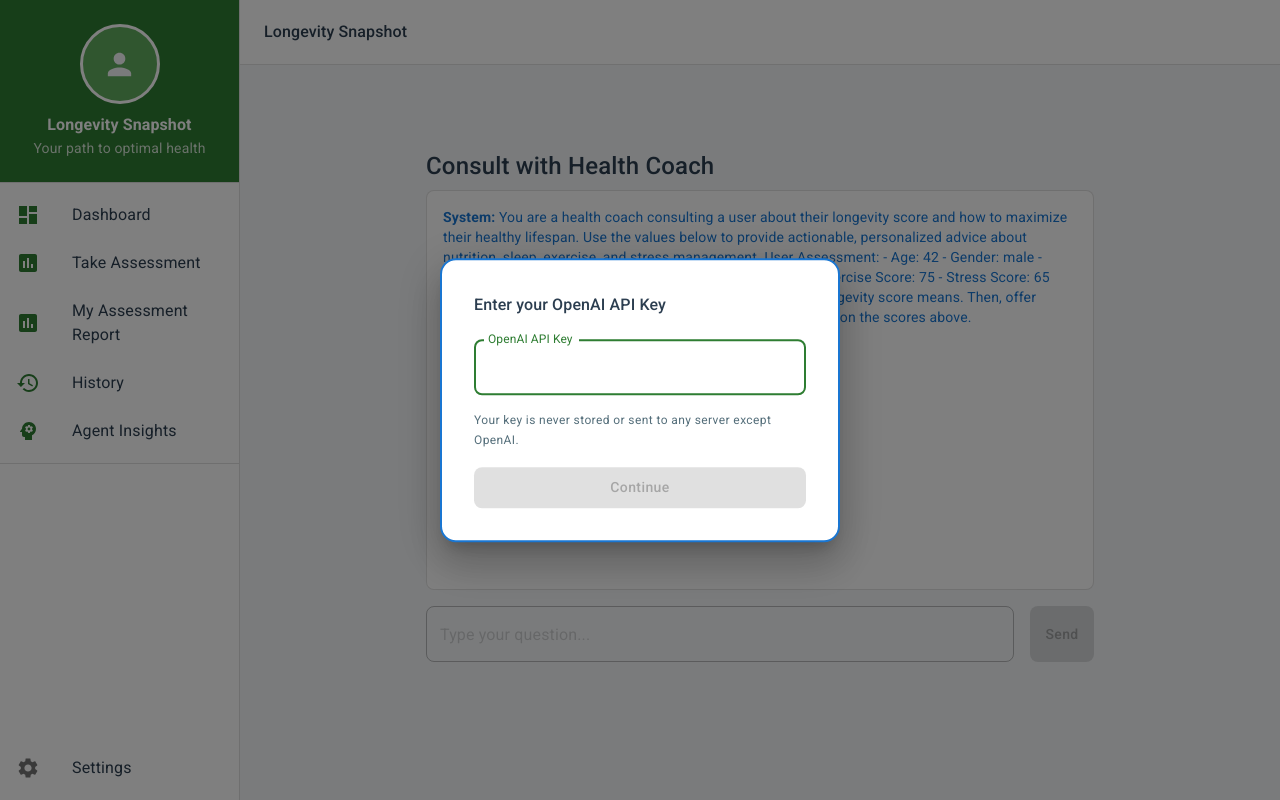
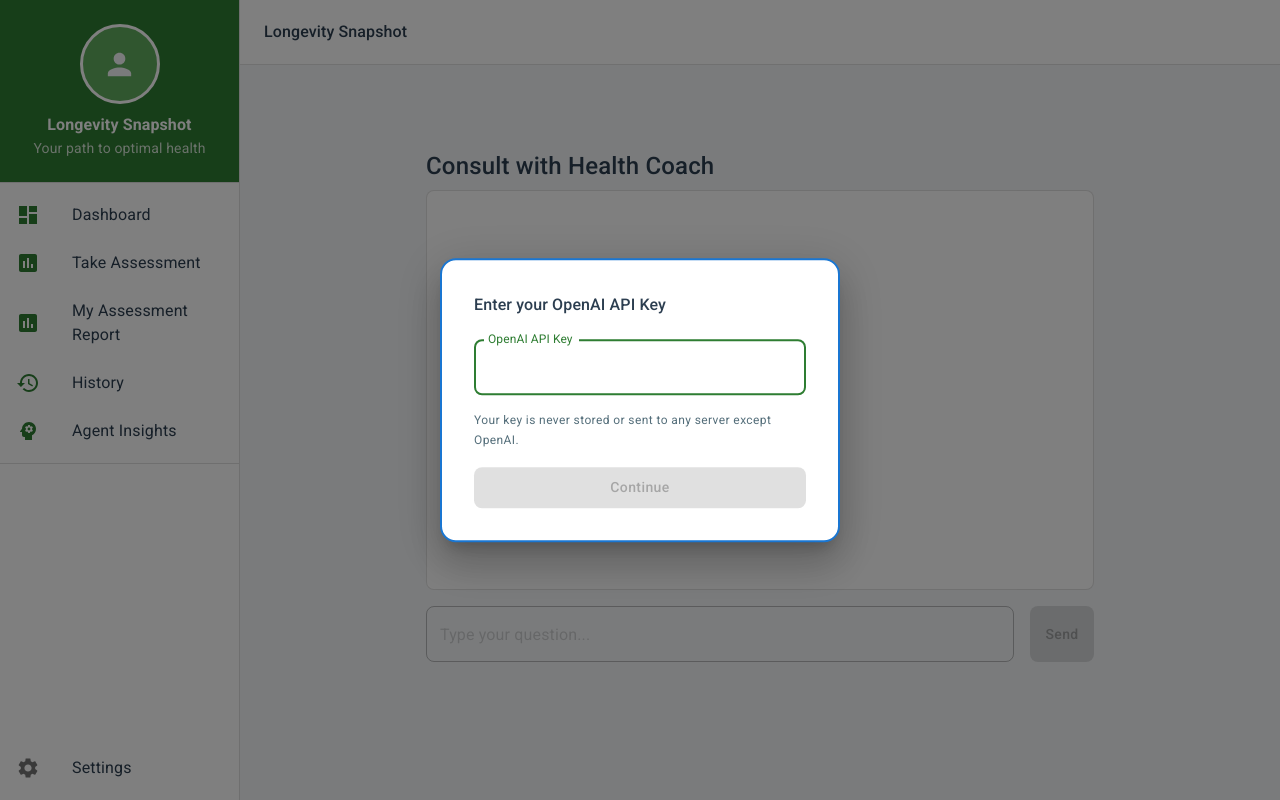
Before and after one commit to jpmellow/longevity_snap_02, a React (Create React App) app in the folder frontend/: page /health-coach-chat in a window 1280 px wide. Built offline with nearby package versions, Linux system fonts and the light colour scheme.

Commit message:
feat: hide system prompt from chat UI; only show user and coach messages

```diff
--- a/frontend/src/pages/HealthCoachChat.js
+++ b/frontend/src/pages/HealthCoachChat.js
@@ -94,10 +94,10 @@ const HealthCoachChat = () => {
       {error && <Alert severity="error" sx={{ mb: 2 }}>{error}</Alert>}
       <Paper variant="outlined" sx={{ minHeight: 400, maxHeight: 500, overflowY: 'auto', p: 2, mb: 2 }}>
         <Stack spacing={2}>
-          {messages.map((msg, idx) => (
+          {messages.filter(msg => msg.sender !== 'system').map((msg, idx) => (
             <Box key={idx} alignSelf={msg.sender === 'user' ? 'flex-end' : 'flex-start'}>
               <Typography variant="body2" color={msg.sender === 'user' ? 'primary' : 'secondary'}>
-                <b>{msg.sender === 'user' ? 'You' : msg.sender === 'coach' ? 'Health Coach' : 'System'}:</b> {msg.text}
+                <b>{msg.sender === 'user' ? 'You' : 'Health Coach'}:</b> {msg.text}
               </Typography>
             </Box>
           ))}
```
